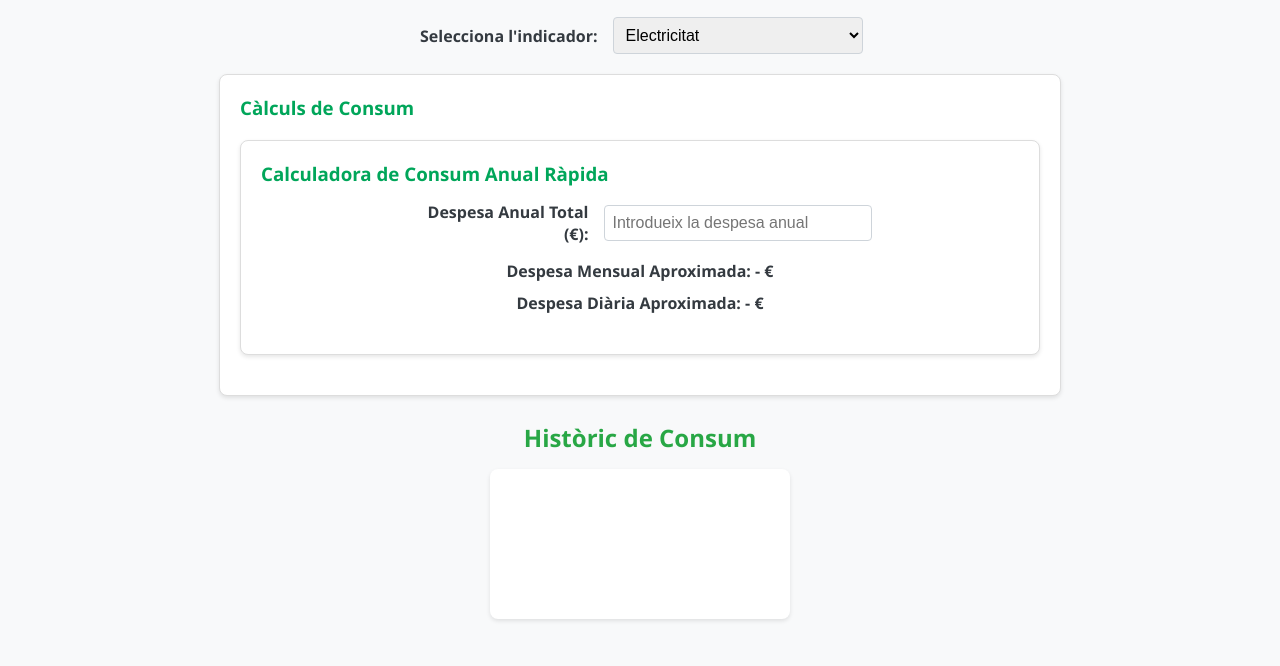
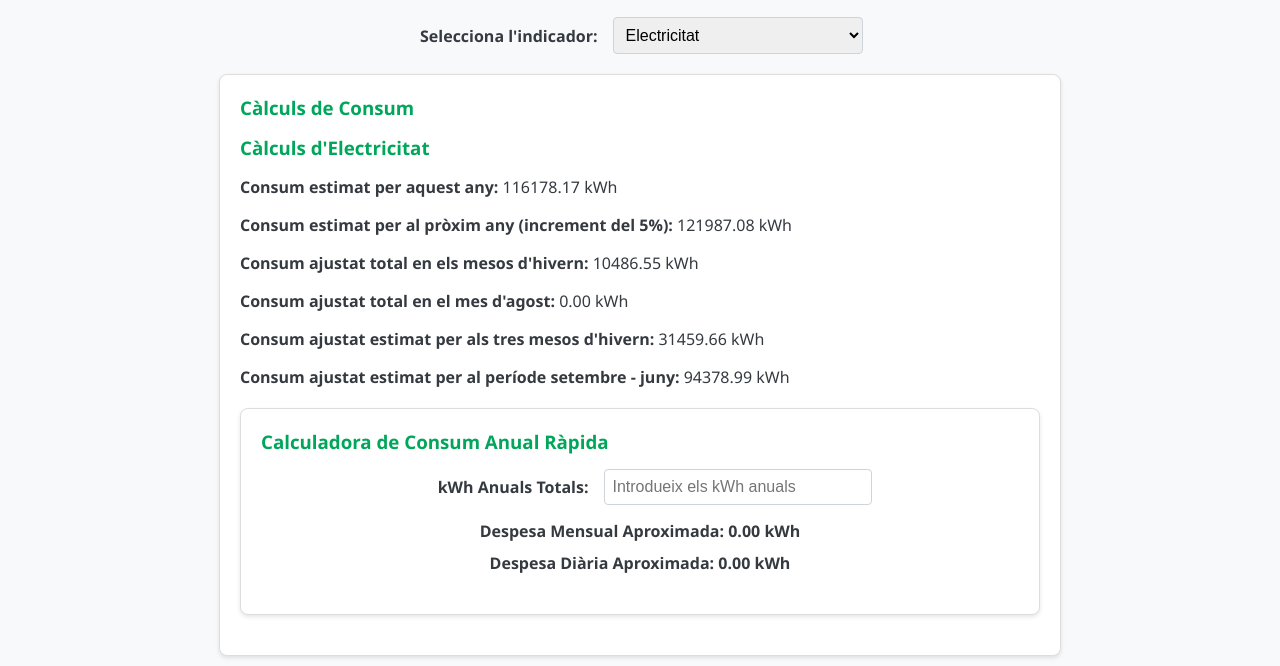
Before and after one commit to MarioAlaez-ITB2425/ta07-grupo-4, a plain HTML site: page index.html in a window 1280 px wide. Shown: the part 79-745 px from the top of the page. Drawn offline with nearby package versions, Linux system fonts and the light colour scheme; files that its build step writes are made by us from their sources.

Commit message:
Update index.html

```diff
--- a/index.html
+++ b/index.html
@@ -6,7 +6,7 @@
   <!-- Es carreguen Chart.js i PapaParse des de CDN -->
   <script src="https://cdn.jsdelivr.net/npm/chart.js"></script>
   <script src="https://cdn.jsdelivr.net/npm/papaparse@5.3.2/papaparse.min.js"></script>
-  <link rel="stylesheet" href="style.css">
+  <link rel="stylesheet" href="web/style.css">
 </head>
 <body>
   <h1>Calculadora de Consums del Institut</h1>
@@ -61,6 +61,6 @@
     Nota: Aquesta aplicació llegeix els CSV situats a la carpeta <strong>csv</strong> i aplica un model de forecasting (Holt–Winters amb tendència i estacionalitat) per estimar els consums futurs.
   </p>
 
-  <script src="script.js"></script>
+  <script src="web/script.js"></script>
 </body>
 </html>
```
